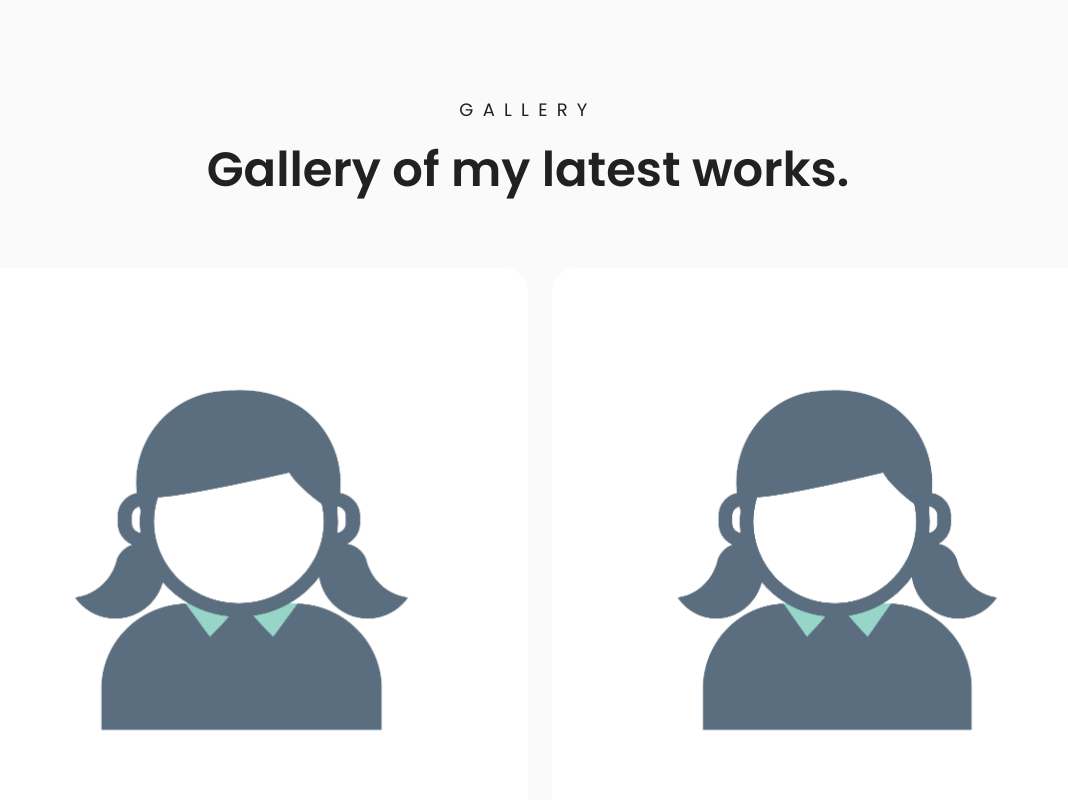
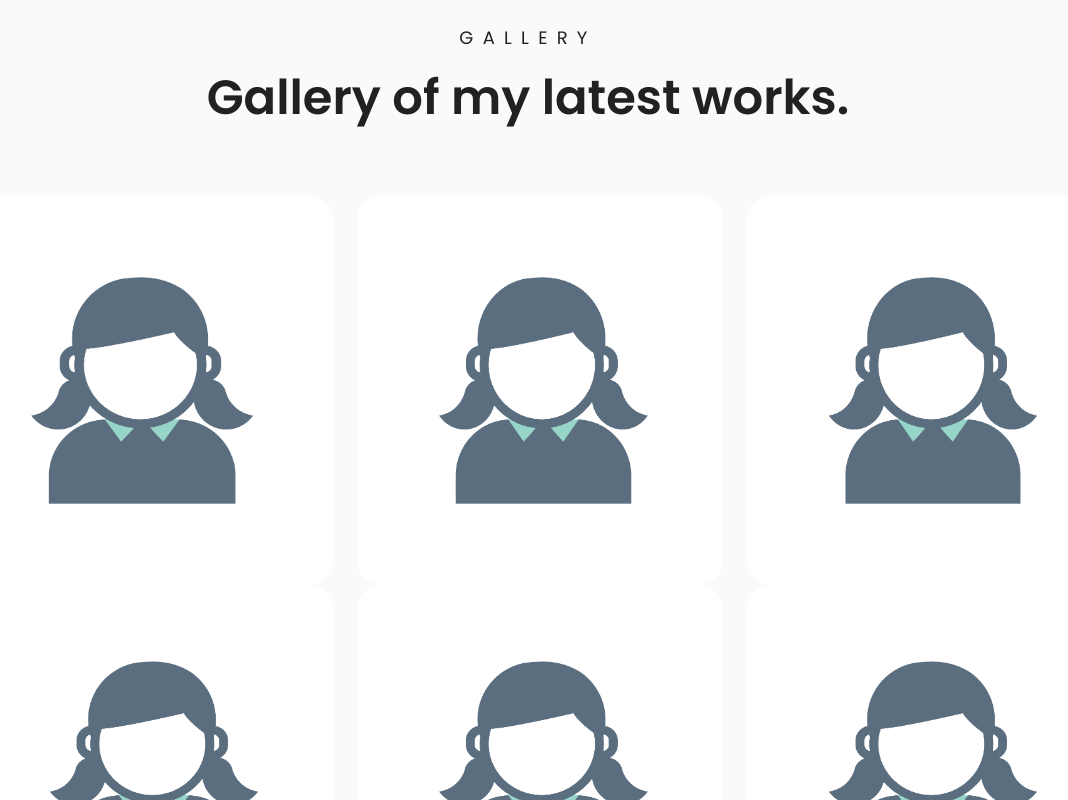
Before and after one commit to ValeriiMatviienko/hair, a Next.js app: page / in a window 1280 px wide. Shown: the part 2000-2800 px from the top of the page, without its empty margins (112-1180 px from the left). Built offline with nearby package versions, Linux system fonts and the light colour scheme.

Commit message:
fixed styles and code split

```diff
--- /dev/null
+++ b/app/components/Gallery/GalleryImage.tsx
@@ -0,0 +1,40 @@
+import { ImageInfo } from "@/app/types/types";
+
+export const GalleryImage: ImageInfo[] = [
+  {
+    src: "/images/5908.jpg",
+    alt: "pizza-one",
+    width: 1000,
+    height: 805,
+  },
+  {
+    src: "/images/5908.jpg",
+    alt: "pizza-two",
+    width: 700,
+    height: 405,
+  },
+  {
+    src: "/images/5908.jpg",
+    alt: "pizza-three",
+    width: 500,
+    height: 405,
+  },
+  {
+    src: "/images/5908.jpg",
+    alt: "pizza-four",
+    width: 500,
+    height: 405,
+  },
+  {
+    src: "/images/5908.jpg",
+    alt: "pizza-four",
+    width: 500,
+    height: 405,
+  },
+  {
+    src: "/images/5908.jpg",
+    alt: "pizza-four",
+    width: 500,
+    height: 405,
+  },
+];
--- a/app/components/Gallery/index.tsx
+++ b/app/components/Gallery/index.tsx
@@ -1,6 +1,7 @@
 "use client";
 import Image from "next/image";
 import { Fade } from "react-awesome-reveal";
+import { GalleryImage } from "./GalleryImage";
 
 const Gallery = () => {
   return (
@@ -9,18 +10,18 @@ const Gallery = () => {
         <div className="text-center">
           <Fade
             direction={"up"}
-            delay={400}
+            delay={100}
             cascade
             damping={1e-1}
             triggerOnce={true}
           >
-            <h2 className="mb-3 text-lg font-normal tracking-widest uppercase text-black ls-51">
+            <h2 className="mb-3 text-lg font-normal tracking-widest text-black uppercase ls-51">
               Gallery
             </h2>
           </Fade>
           <Fade
             direction={"up"}
-            delay={800}
+            delay={100}
             cascade
             damping={1e-1}
             triggerOnce={true}
@@ -31,92 +32,21 @@ const Gallery = () => {
           </Fade>
         </div>
 
-        <div className="grid grid-cols-1 px-6 my-16 space-y-6 md:grid-cols-12 sm:space-x-6 md:space-y-0">
-          <div className="flex justify-center col-span-6 overflow-hidden rounded-3xl">
-            <Image
-              src="/images/5908.jpg"
-              alt="pizza-one"
-              width={1000}
-              height={805}
-              className="inner-img"
-            />
-          </div>
-          <div className="flex justify-center col-span-6 overflow-hidden rounded-3xl">
-            <Image
-              src="/images/5908.jpg"
-              alt="pizza-one"
-              width={1000}
-              height={805}
-              className="inner-img"
-            />
-          </div>
-
-          <div className="flex justify-center col-span-6">
-            <div className="grid grid-flow-row grid-rows-1 gap-4">
-              <div className="row-span-1 overflow-hidden rounded-3xl">
-                <Image
-                  src="/images/5908.jpg"
-                  alt="pizza-two"
-                  width={700}
-                  height={405}
-                  className="inner-img"
-                />
-              </div>
-              <div className="grid grid-cols-2 gap-2">
-                <div className="overflow-hidden rounded-3xl">
-                  <Image
-                    src="/images/5908.jpg"
-                    alt="pizza-three"
-                    width={500}
-                    height={405}
-                    className="inner-img"
-                  />
-                </div>
-                <div className="overflow-hidden rounded-3xl">
-                  <Image
-                    src="/images/5908.jpg"
-                    alt="pizza-four"
-                    width={500}
-                    height={405}
-                    className="inner-img"
-                  />
-                </div>
-              </div>
+        <div className="grid grid-cols-1 px-6 my-16 space-y-6 sm:grid-cols-2 md:grid-cols-3 sm:space-x-6 md:space-y-0">
+          {GalleryImage.map((image, index) => (
+            <div
+              key={index}
+              className="flex justify-center overflow-hidden rounded-3xl"
+            >
+              <Image
+                src={image.src}
+                alt={image.alt}
+                width={image.width}
+                height={image.height}
+                className={image.className || "inner-img"}
+              />
             </div>
-          </div>
-          <div className="flex justify-center col-span-6">
-            <div className="grid grid-flow-row grid-rows-1 gap-4">
-              <div className="row-span-1 overflow-hidden rounded-3xl">
-                <Image
-                  src="/images/5908.jpg"
-                  alt="pizza-two"
-                  width={700}
-                  height={405}
-                  className="inner-img"
-                />
-              </div>
-              <div className="grid grid-cols-2 gap-2">
-                <div className="overflow-hidden rounded-3xl">
-                  <Image
-                    src="/images/5908.jpg"
-                    alt="pizza-three"
-                    width={500}
-                    height={405}
-                    className="inner-img"
-                  />
-                </div>
-                <div className="overflow-hidden rounded-3xl">
-                  <Image
-                    src="/images/5908.jpg"
-                    alt="pizza-four"
-                    width={500}
-                    height={405}
-                    className="inner-img"
-                  />
-                </div>
-              </div>
-            </div>
-          </div>
+          ))}
         </div>
       </div>
     </div>
--- a/app/components/Navbar/Drawer.tsx
+++ b/app/components/Navbar/Drawer.tsx
@@ -11,12 +11,12 @@ const Drawer = ({ children, isOpen, setIsOpen }: DrawerProps) => {
         " fixed overflow-hidden z-10 bg-black bg-opacity-25 inset-0 transform ease-in-out " +
         (isOpen
           ? " transition-opacity opacity-100 duration-500 translate-x-0  "
-          : " transition-all delay-500 opacity-0 -translate-x-full  ")
+          : " transition-all delay-100 opacity-0 -translate-x-full  ")
       }
     >
       <section
         className={
-          "w-340px max-w-lg left-0 absolute bg-white h-full shadow-xl delay-400 duration-500 ease-in-out transition-all transform " +
+          "w-340px max-w-lg left-0 absolute bg-white h-full shadow-xl delay-100 duration-500 ease-in-out transition-all transform " +
           (isOpen ? "translate-x-0" : "-translate-x-full")
         }
       >
--- a/app/components/Navbar/Navbar.tsx
+++ b/app/components/Navbar/Navbar.tsx
@@ -23,10 +23,10 @@ const Navbar = () => {
   return (
     <Disclosure as="nav" className="navbar">
       <>
-        <div className="p-3 mx-auto max-w-7xl md:p-6 lg:px-8">
-          <div className="relative flex items-center h-12 sm:h-20">
-            <div className="flex items-center flex-1 sm:justify-between">
-              <div className="flex items-center flex-shrink-0 border-right">
+        <div className="p-2 mx-auto sm:p-3 max-w-7xl md:p-6 lg:px-8">
+          <div className="relative flex items-center h-12 sm:h-16 md:h-20">
+            <div className="flex flex-col items-center justify-between flex-1 sm:flex-row">
+              <div className="flex flex-col items-center flex-shrink-0 mb-2 sm:flex-row sm:mb-0 border-right sm:mr-4">
                 <Image
                   src="/images/5908.jpg"
                   alt="logo"
@@ -35,7 +35,7 @@ const Navbar = () => {
                 />
                 <Link
                   href="/"
-                  className="ml-4 text-2xl font-semibold text-black sm:text-3xl"
+                  className="mt-2 ml-0 text-xl font-semibold text-black sm:mt-0 sm:ml-4 sm:text-2xl"
                 >
                   Hair by Hanna.
                 </Link>
@@ -46,7 +46,7 @@ const Navbar = () => {
                     <Link
                       key={item.name}
                       href={item.href}
-                      className="px-4 py-4 rounded-md text-lg font-normal text-black hover:text-darkgreen space-links"
+                      className="px-4 py-4 text-lg font-normal text-black rounded-md hover:text-darkgreen space-links"
                       aria-current={item.href ? "page" : undefined}
                     >
                       {item.name}
--- /dev/null
+++ b/app/components/Price/ProductPriceItems.tsx
@@ -0,0 +1,9 @@
+import { ProductPrice } from "@/app/types/types";
+
+export const ProductList: ProductPrice[] = [
+  { name: "Keratine", price: 400 },
+  { name: "Botox", price: 350 },
+  { name: "Nanoplastia", price: 600 },
+  { name: "Mixadance", price: 500 },
+  { name: "Haircut", price: 100 },
+];
--- /dev/null
+++ b/app/components/Service/ServiceData.tsx
@@ -0,0 +1,24 @@
+import { serviceDataType } from "@/app/types/types";
+
+export const serviceData: serviceDataType[] = [
+  {
+    serviceTitle: "Service",
+    serviceDescription:
+      "Lorem ipsum dolor sit amet consectetur adipisicing elit. Sed harum ut doloribus quibusdam consequatur dolores ab esse fuga voluptates porro est, officiis iusto. Illo iure obcaecati maxime fugit quo adipisci.",
+  },
+  {
+    serviceTitle: "Service",
+    serviceDescription:
+      "Lorem ipsum dolor sit amet consectetur adipisicing elit. Sed harum ut doloribus quibusdam consequatur dolores ab esse fuga voluptates porro est, officiis iusto. Illo iure obcaecati maxime fugit quo adipisci.",
+  },
+  {
+    serviceTitle: "Service",
+    serviceDescription:
+      "Lorem ipsum dolor sit amet consectetur adipisicing elit. Sed harum ut doloribus quibusdam consequatur dolores ab esse fuga voluptates porro est, officiis iusto. Illo iure obcaecati maxime fugit quo adipisci.",
+  },
+  {
+    serviceTitle: "Service",
+    serviceDescription:
+      "Lorem ipsum dolor sit amet consectetur adipisicing elit. Sed harum ut doloribus quibusdam consequatur dolores ab esse fuga voluptates porro est, officiis iusto. Illo iure obcaecati maxime fugit quo adipisci.",
+  },
+];
```
Also changed, not shown: app/components/HeroSection/index.tsx (+9 -15 lines), app/components/Price/index.tsx (+11 -19 lines), app/components/Service/index.tsx (+13 -33 lines), app/types/types.ts (+11 -5 lines).
